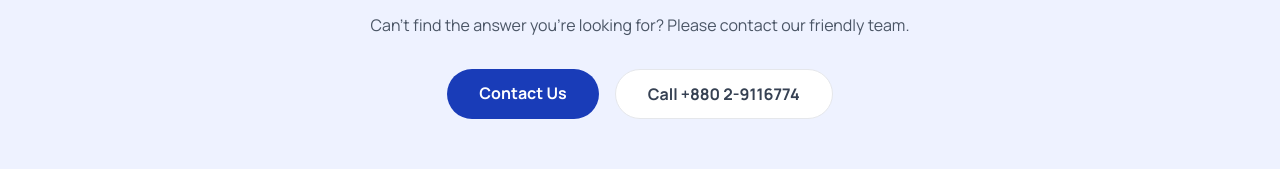
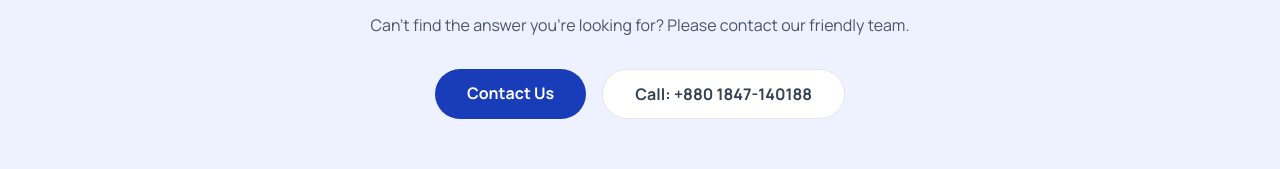
Before and after one commit to nasiruddin-an4/diitwebsite-2026, a Next.js app: page /faq in a window 1280 px wide. Shown: the part 1105-1274 px from the top of the page. Built offline with nearby package versions, Linux system fonts and the light colour scheme; no server answers; the database is empty.

Commit message:
feat: implement a dynamic FAQ page with search, category filtering, and animated accordions using Framer Motion.

```diff
--- a/app/faq/FaqClient.jsx
+++ b/app/faq/FaqClient.jsx
@@ -175,7 +175,7 @@ export default function FaqClient({ data }) {
                             Contact Us
                         </Link>
                         <button className="bg-white text-gray-700 border border-gray-200 px-8 py-3 rounded-full font-bold hover:bg-gray-50 transition-colors">
-                            Call +880 2-9116774
+                            Call: +880 1847-140188
                         </button>
                     </div>
                 </div>
```
